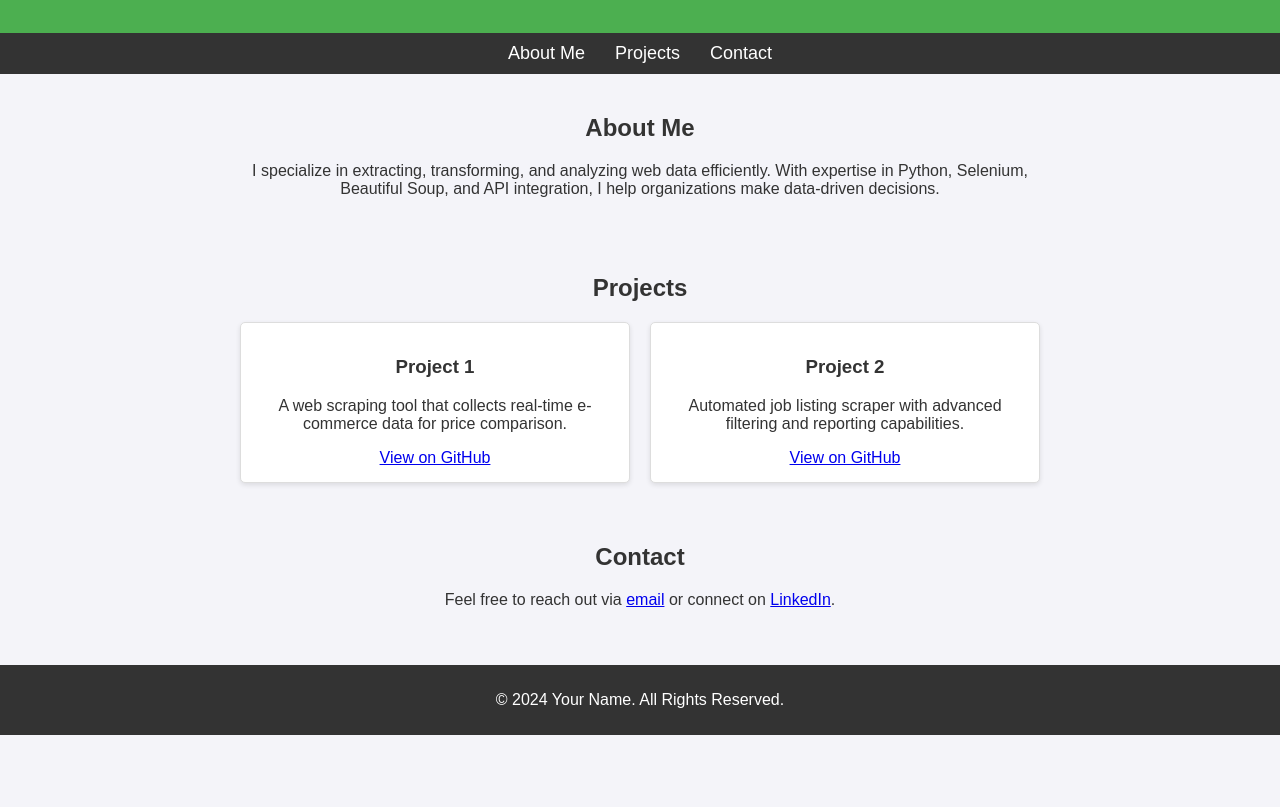
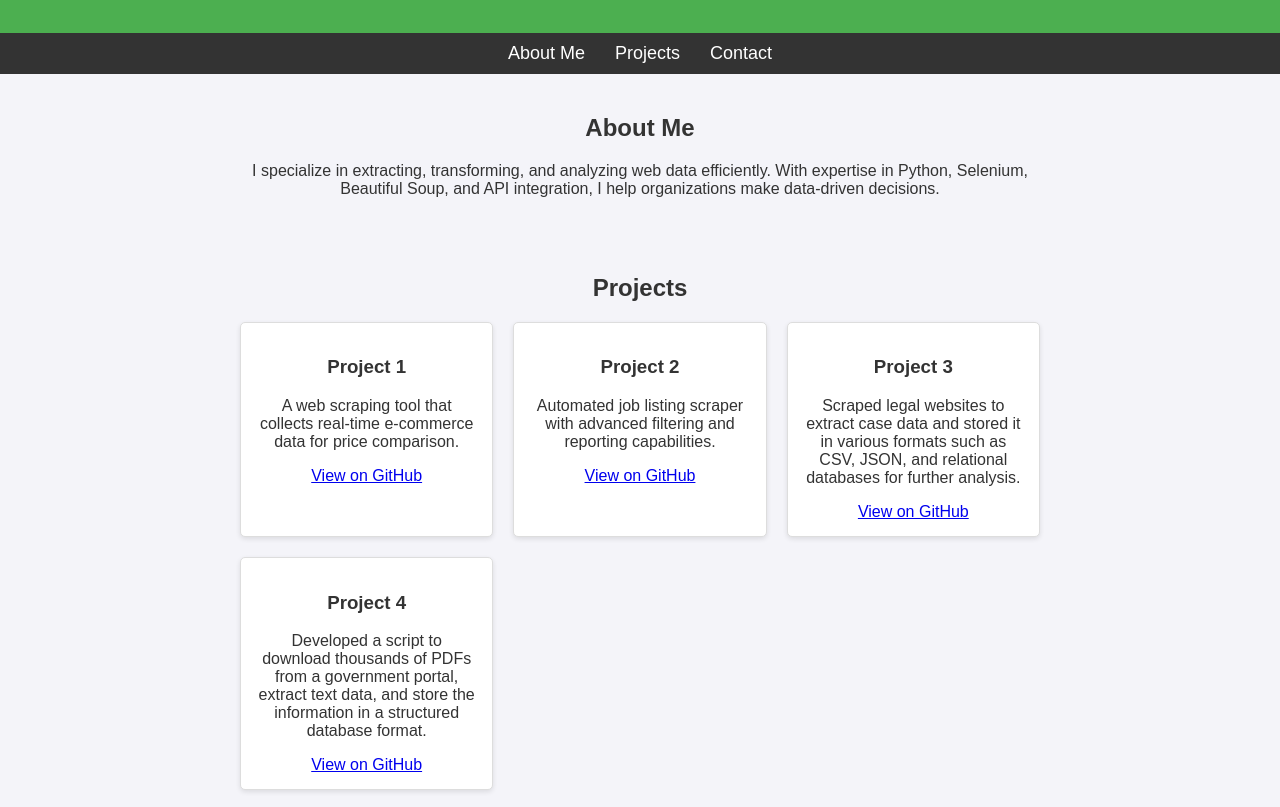
Before and after one commit to itsbilyatt/U.S.-Designated-Terrorists-and-Rewards-Data-scrapping-Bot, a plain HTML site: page index.html in a window 1280 px wide. Shown: the part 121-928 px from the top of the page. Before the commit the page ends 856 px from the top, so only its background shows below. Drawn offline with Linux system fonts and the light colour scheme.

Commit message:
Update index.html

```diff
--- a/index.html
+++ b/index.html
@@ -91,6 +91,16 @@
                 <p>Automated job listing scraper with advanced filtering and reporting capabilities.</p>
                 <a href="https://github.com/yourusername/project2" target="_blank">View on GitHub</a>
             </div>
+            <div class="project">
+                <h3>Project 3</h3>
+                <p>Scraped legal websites to extract case data and stored it in various formats such as CSV, JSON, and relational databases for further analysis.</p>
+                <a href="https://github.com/yourusername/project3" target="_blank">View on GitHub</a>
+            </div>
+            <div class="project">
+                <h3>Project 4</h3>
+                <p>Developed a script to download thousands of PDFs from a government portal, extract text data, and store the information in a structured database format.</p>
+                <a href="https://github.com/yourusername/project4" target="_blank">View on GitHub</a>
+            </div>
             <!-- Add more projects as needed -->
         </div>
     </section>
```
